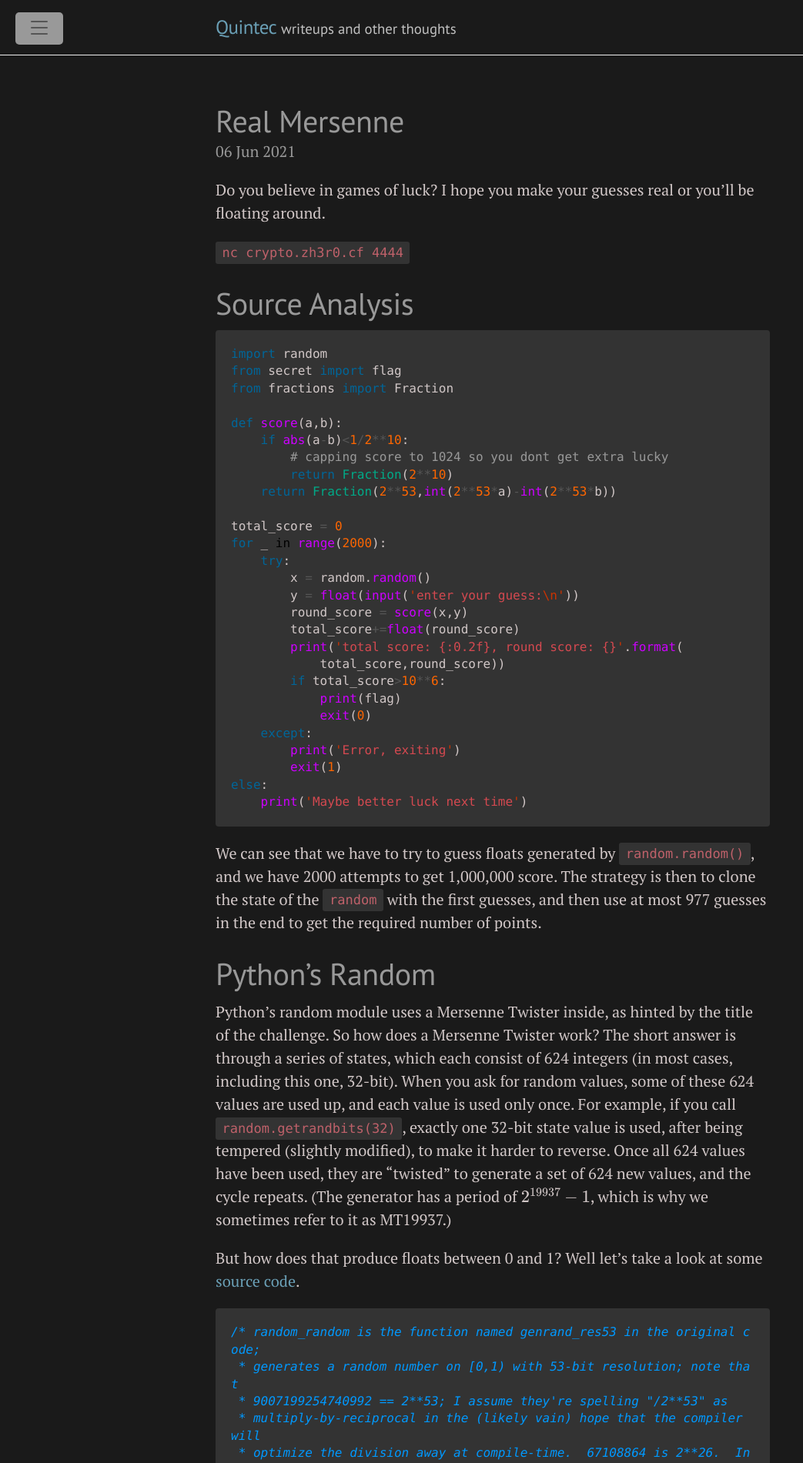
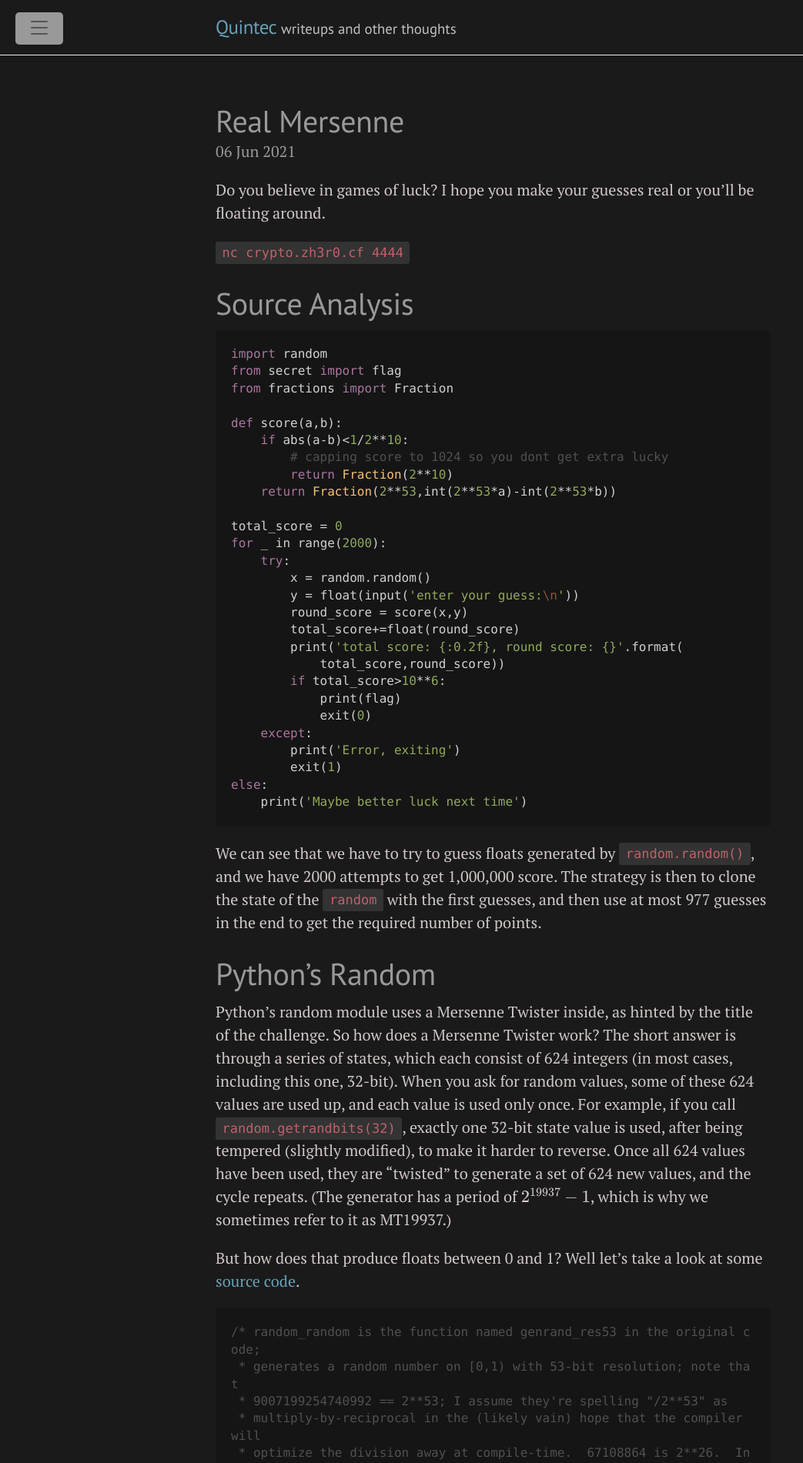
Before and after one commit to Quintec/Quintec.github.io, a Jekyll site: the page built from _posts/2021-06-06-real-mersenne.md, in a window 1280 px wide. Shown: the top 1901 px of the page at 77% size, without its empty margins (0-1043 px from the left). Built offline with Jekyll 4.4.1, drawn with Linux system fonts in a browser that asks for light colours; formulas are drawn with MathJax 3.

Commit message:
code highlighting

```diff
--- a/public/css/syntax.css
+++ b/public/css/syntax.css
@@ -1,65 +1,81 @@
-.highlight .hll { background-color: #ffc; }
-.highlight .c { color: #999; } /* Comment */
-.highlight .err { color: #a00; background-color: #faa } /* Error */
-.highlight .k { color: #069; } /* Keyword */
-.highlight .o { color: #555 } /* Operator */
-.highlight .cm { color: #09f; font-style: italic } /* Comment.Multiline */
-.highlight .cp { color: #099 } /* Comment.Preproc */
-.highlight .c1 { color: #999; } /* Comment.Single */
-.highlight .cs { color: #999; } /* Comment.Special */
-.highlight .gd { background-color: #fcc; border: 1px solid #c00 } /* Generic.Deleted */
-.highlight .ge { font-style: italic } /* Generic.Emph */
-.highlight .gr { color: #f00 } /* Generic.Error */
-.highlight .gh { color: #030; } /* Generic.Heading */
-.highlight .gi { background-color: #cfc; border: 1px solid #0c0 } /* Generic.Inserted */
-.highlight .go { color: #aaa } /* Generic.Output */
-.highlight .gp { color: #009; } /* Generic.Prompt */
-.highlight .gs { } /* Generic.Strong */
-.highlight .gu { color: #030; } /* Generic.Subheading */
-.highlight .gt { color: #9c6 } /* Generic.Traceback */
-.highlight .kc { color: #069; } /* Keyword.Constant */
-.highlight .kd { color: #069; } /* Keyword.Declaration */
-.highlight .kn { color: #069; } /* Keyword.Namespace */
-.highlight .kp { color: #069 } /* Keyword.Pseudo */
-.highlight .kr { color: #069; } /* Keyword.Reserved */
-.highlight .kt { color: #078; } /* Keyword.Type */
-.highlight .m { color: #f60 } /* Literal.Number */
-.highlight .s { color: #d44950 } /* Literal.String */
-.highlight .na { color: #4f9fcf } /* Name.Attribute */
-.highlight .nb { color: #366 } /* Name.Builtin */
-.highlight .nc { color: #0a8; } /* Name.Class */
-.highlight .no { color: #360 } /* Name.Constant */
-.highlight .nd { color: #99f } /* Name.Decorator */
-.highlight .ni { color: #999; } /* Name.Entity */
-.highlight .ne { color: #c00; } /* Name.Exception */
-.highlight .nf { color: #c0f } /* Name.Function */
-.highlight .nl { color: #99f } /* Name.Label */
-.highlight .nn { color: #0cf; } /* Name.Namespace */
-.highlight .nt { color: #2f6f9f; } /* Name.Tag */
-.highlight .nv { color: #033 } /* Name.Variable */
-.highlight .ow { color: #000; } /* Operator.Word */
-.highlight .w { color: #bbb } /* Text.Whitespace */
-.highlight .mf { color: #f60 } /* Literal.Number.Float */
-.highlight .mh { color: #f60 } /* Literal.Number.Hex */
-.highlight .mi { color: #f60 } /* Literal.Number.Integer */
-.highlight .mo { color: #f60 } /* Literal.Number.Oct */
-.highlight .sb { color: #c30 } /* Literal.String.Backtick */
-.highlight .sc { color: #c30 } /* Literal.String.Char */
-.highlight .sd { color: #c30; font-style: italic } /* Literal.String.Doc */
-.highlight .s2 { color: #c30 } /* Literal.String.Double */
-.highlight .se { color: #c30; } /* Literal.String.Escape */
-.highlight .sh { color: #c30 } /* Literal.String.Heredoc */
-.highlight .si { color: #a00 } /* Literal.String.Interpol */
-.highlight .sx { color: #c30 } /* Literal.String.Other */
-.highlight .sr { color: #3aa } /* Literal.String.Regex */
-.highlight .s1 { color: #c30 } /* Literal.String.Single */
-.highlight .ss { color: #fc3 } /* Literal.String.Symbol */
-.highlight .bp { color: #366 } /* Name.Builtin.Pseudo */
-.highlight .vc { color: #033 } /* Name.Variable.Class */
-.highlight .vg { color: #033 } /* Name.Variable.Global */
-.highlight .vi { color: #033 } /* Name.Variable.Instance */
-.highlight .il { color: #f60 } /* Literal.Number.Integer.Long */
-
-.css .o,
-.css .o + .nt,
-.css .nt + .nt { color: #999; }
+.highlight table td { padding: 5px; }
+.highlight table pre { margin: 0; }
+.highlight, .highlight .w {
+  color: #d0d0d0;
+  background-color: #151515;
+}
+.highlight .err {
+  color: #151515;
+  background-color: #ac4142;
+}
+.highlight .c, .highlight .ch, .highlight .cd, .highlight .cm, .highlight .cpf, .highlight .c1, .highlight .cs {
+  color: #505050;
+}
+.highlight .cp {
+  color: #f4bf75;
+}
+.highlight .nt {
+  color: #f4bf75;
+}
+.highlight .o, .highlight .ow {
+  color: #d0d0d0;
+}
+.highlight .p, .highlight .pi {
+  color: #d0d0d0;
+}
+.highlight .gi {
+  color: #90a959;
+}
+.highlight .gd {
+  color: #ac4142;
+}
+.highlight .gh {
+  color: #6a9fb5;
+  background-color: #151515;
+  font-weight: bold;
+}
+.highlight .k, .highlight .kn, .highlight .kp, .highlight .kr, .highlight .kv {
+  color: #aa759f;
+}
+.highlight .kc {
+  color: #d28445;
+}
+.highlight .kt {
+  color: #d28445;
+}
+.highlight .kd {
+  color: #d28445;
+}
+.highlight .s, .highlight .sb, .highlight .sc, .highlight .dl, .highlight .sd, .highlight .s2, .highlight .sh, .highlight .sx, .highlight .s1 {
+  color: #90a959;
+}
+.highlight .sa {
+  color: #aa759f;
+}
+.highlight .sr {
+  color: #75b5aa;
+}
+.highlight .si {
+  color: #8f5536;
+}
+.highlight .se {
+  color: #8f5536;
+}
+.highlight .nn {
+  color: #f4bf75;
+}
+.highlight .nc {
+  color: #f4bf75;
+}
+.highlight .no {
+  color: #f4bf75;
+}
+.highlight .na {
+  color: #6a9fb5;
+}
+.highlight .m, .highlight .mb, .highlight .mf, .highlight .mh, .highlight .mi, .highlight .il, .highlight .mo, .highlight .mx {
+  color: #90a959;
+}
+.highlight .ss {
+  color: #90a959;
+}
```
